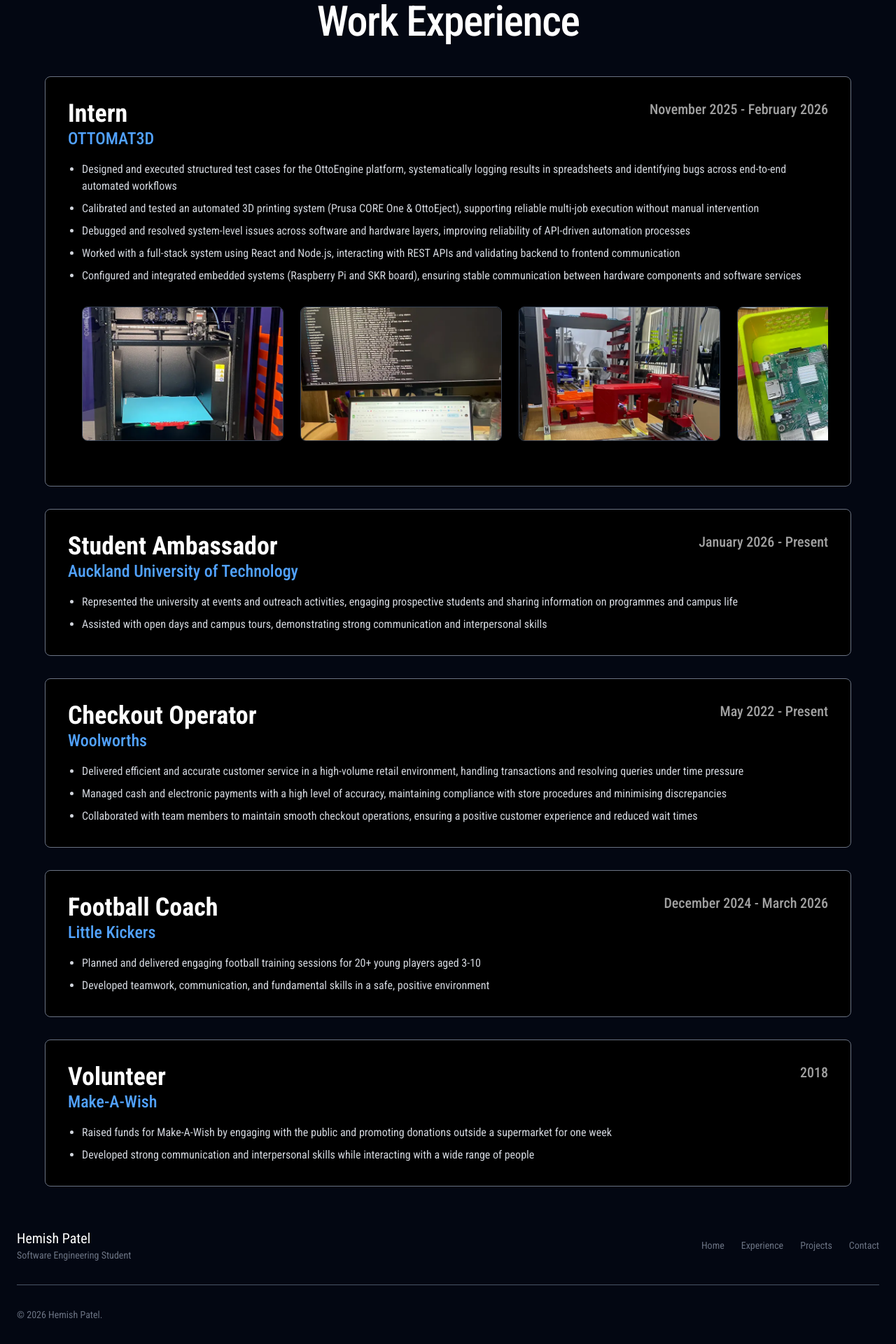
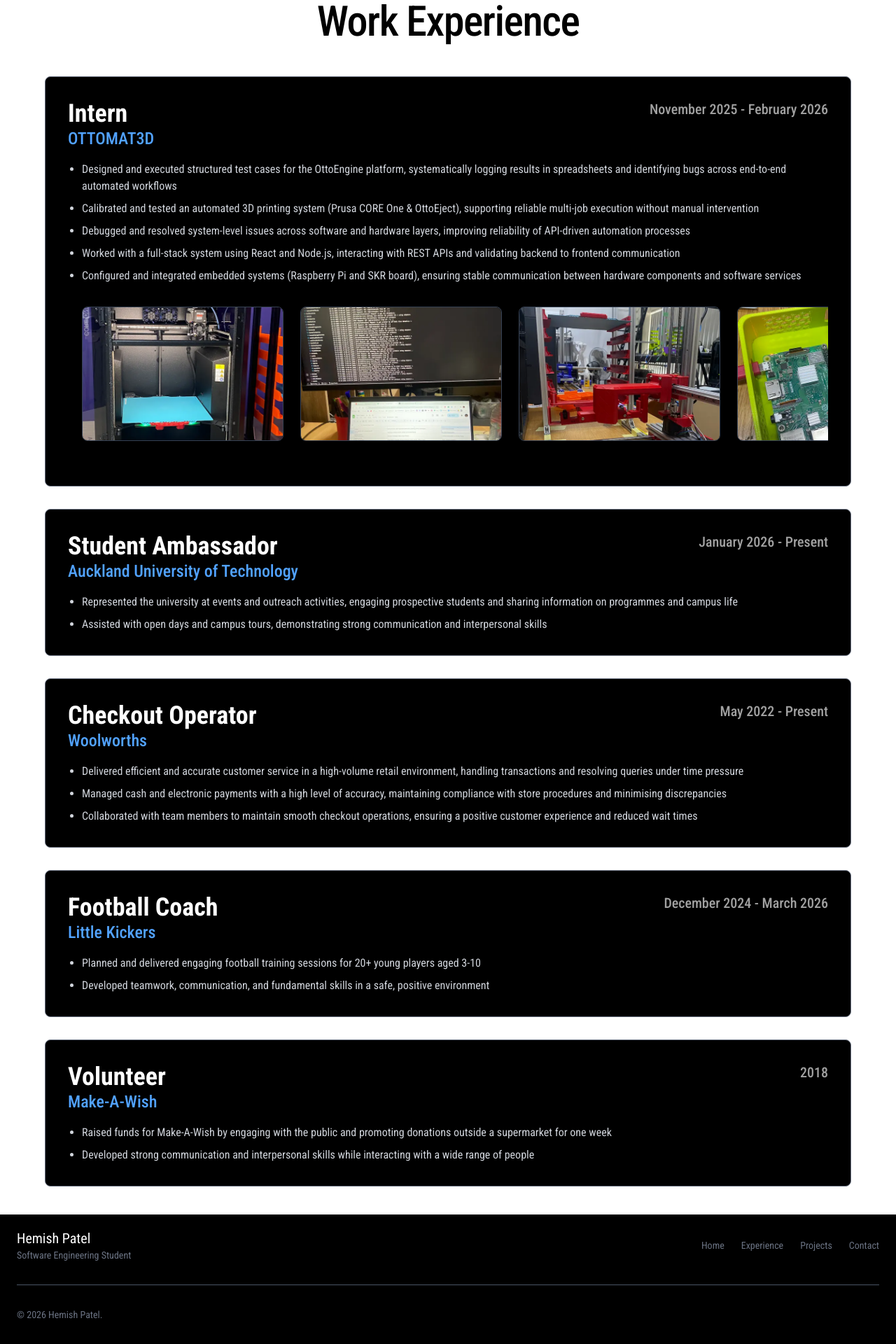
Before and after one commit to hemish-patel5/portfolio, a React (Vite) app: page /experience in a window 1280 px wide. Shown: the part 104-2024 px from the top of the page at 70% size. Built offline with nearby package versions, Linux system fonts and the light colour scheme.

Commit message:
Updated CSS

```diff
--- a/src/components/layout/Footer.jsx
+++ b/src/components/layout/Footer.jsx
@@ -2,22 +2,13 @@
 import { Link } from "react-router-dom";
 import { navlinks } from "@/data/layout";
 
-
 export default function Footer() {
-
-
-
   return (
-    <footer className="bg-gray-950 px-6 pt-5 pb-8">
+    <footer className="bg-black px-6 pt-5 pb-8">
       <div className="flex flex-wrap items-center justify-between gap-8">
-
         <div>
-       <h2 className="text-xl text-white">
-        Hemish Patel
-      </h2>
-      <p className="text-sm text-gray-500">
-        Software Engineering Student
-      </p>
+          <h2 className="text-xl text-white">Hemish Patel</h2>
+          <p className="text-sm text-gray-500">Software Engineering Student</p>
         </div>
         <div className="flex flex-wrap items-center gap-6">
           {navlinks.map((link) => (
@@ -30,7 +21,6 @@
             </Link>
           ))}
         </div>
-
       </div>
       <hr className="my-8 border-t-1 border-gray-600" />
 
--- a/src/pages/Experience.jsx
+++ b/src/pages/Experience.jsx
@@ -8,11 +8,11 @@
   const activeImage = images.find((i) => i.id === openImage);
 
   return (
-    <div className="py-10 px-5 bg-gray-950">
+    <div className="py-10 px-5 bg-white">
       {/* Modal created when Image is clicked */}
       {openImage && activeImage && (
         <div
-          className="fixed inset-0 z-50 bg-black/90 flex items-center justify-center p-4"
+          className="fixed inset-0 z-50 bg-black flex items-center justify-center p-4"
           onClick={() => setOpenImage(null)}
         >
           <button
@@ -51,7 +51,7 @@
 
       {/* Main Heading */}
       <div className="max-w-6xl mx-auto mb-12">
-        <h1 className="text-5xl md:text-6xl text-white font-medium tracking-tight text-center">
+        <h1 className="text-5xl md:text-6xl text-black font-medium tracking-tight text-center">
           Work Experience
         </h1>
       </div>
```
Lines whose indentation alone changed are shown as unchanged.
